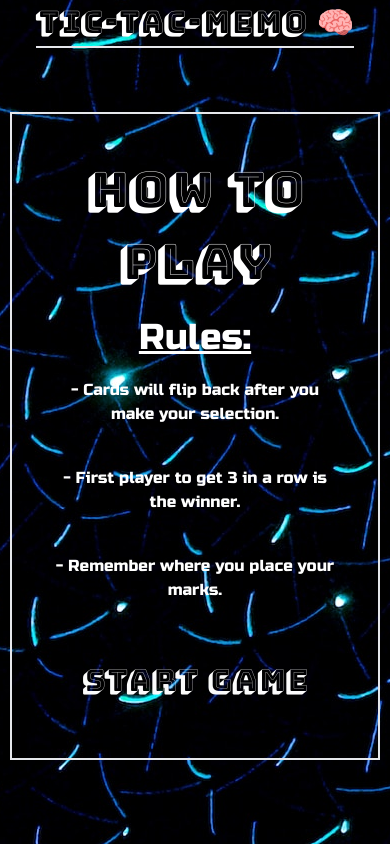
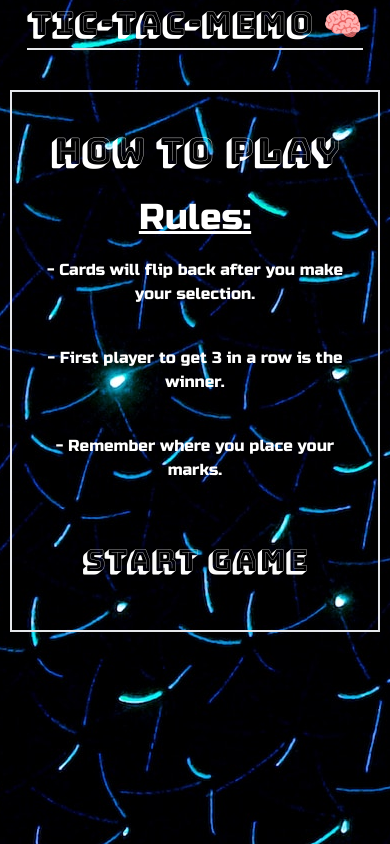
Before and after one commit to damyvegaleiva/tic-tac-memo, a React (Vite) app: page / in a window 390 px wide. Built offline with nearby package versions, Linux system fonts and the light colour scheme.

Commit message:
Minor css fix.

```diff
--- a/src/components/GameTitle.tsx
+++ b/src/components/GameTitle.tsx
@@ -1,6 +1,6 @@
 const GameTitle = () => {
   return (
-    <h1 className="board-title text-[1.9rem] sm:text-[2.5rem] md:text-[3.2rem] border-b-2 w-fit m-auto text-center text-white">
+    <h1 className="board-title text-[2rem] sm:text-[2.5rem] md:text-[3.2rem] border-b-2 w-fit m-auto text-center text-white">
       TIC-TAC-MEMO 🧠
     </h1>
   );
--- a/src/containers/HomeContainer.tsx
+++ b/src/containers/HomeContainer.tsx
@@ -4,8 +4,8 @@ const HomeContainer: React.FC = () => {
   const navigate = useNavigate();
 
   return (
-    <div className="flex flex-col justify-center w-[95%] sm:w-[50%] max-w-[400px]  gap-5 m-auto mt-16 border-2 p-10 home-container">
-      <h1 className="text-[3rem] text-white text-center">HOW TO PLAY</h1>
+    <div className="flex flex-col justify-center w-[95%] sm:w-[50%] max-w-[400px] gap-5 m-auto mt-10 border-2 p-8 home-container">
+      <h1 className="text-[2.25rem] text-white text-center">HOW TO PLAY</h1>
 
       <div className="text-center text-white rules-container">
         <h2 className="mb-5 text-4xl underline">Rules:</h2>
```
